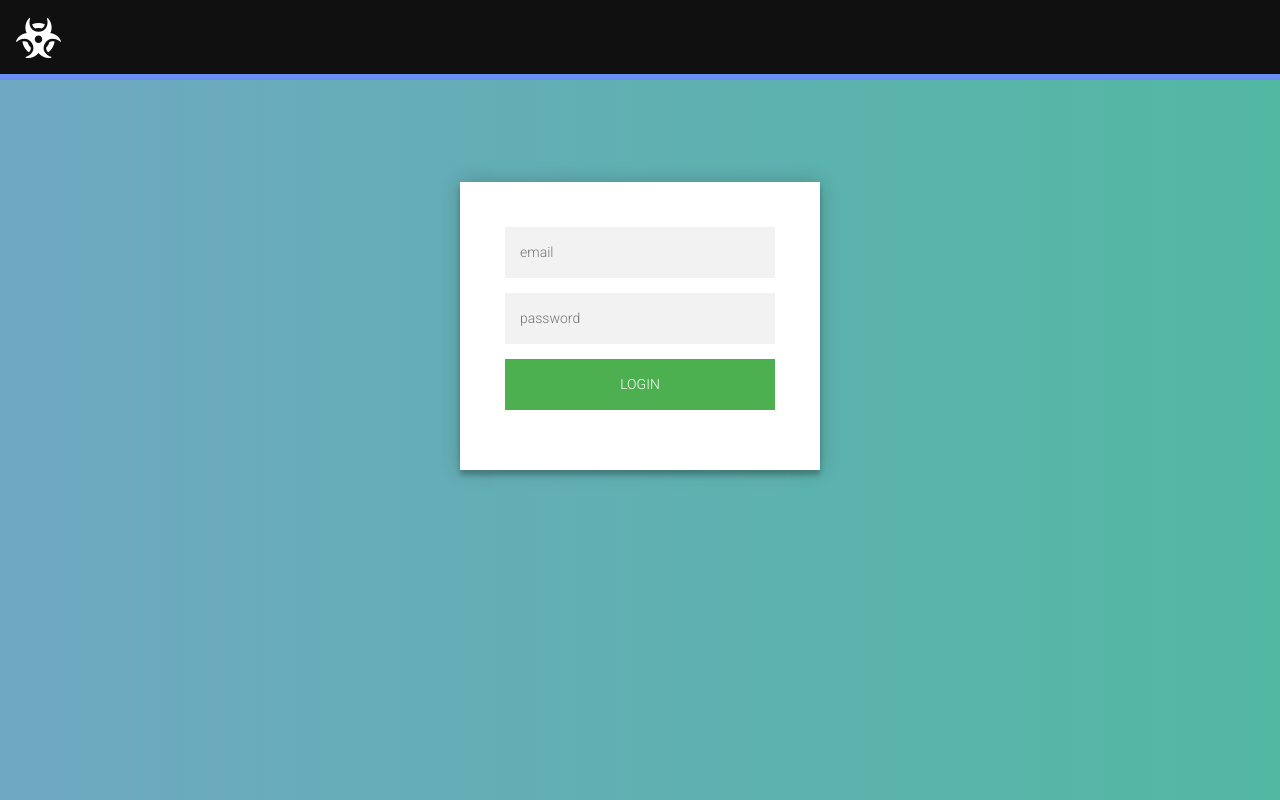
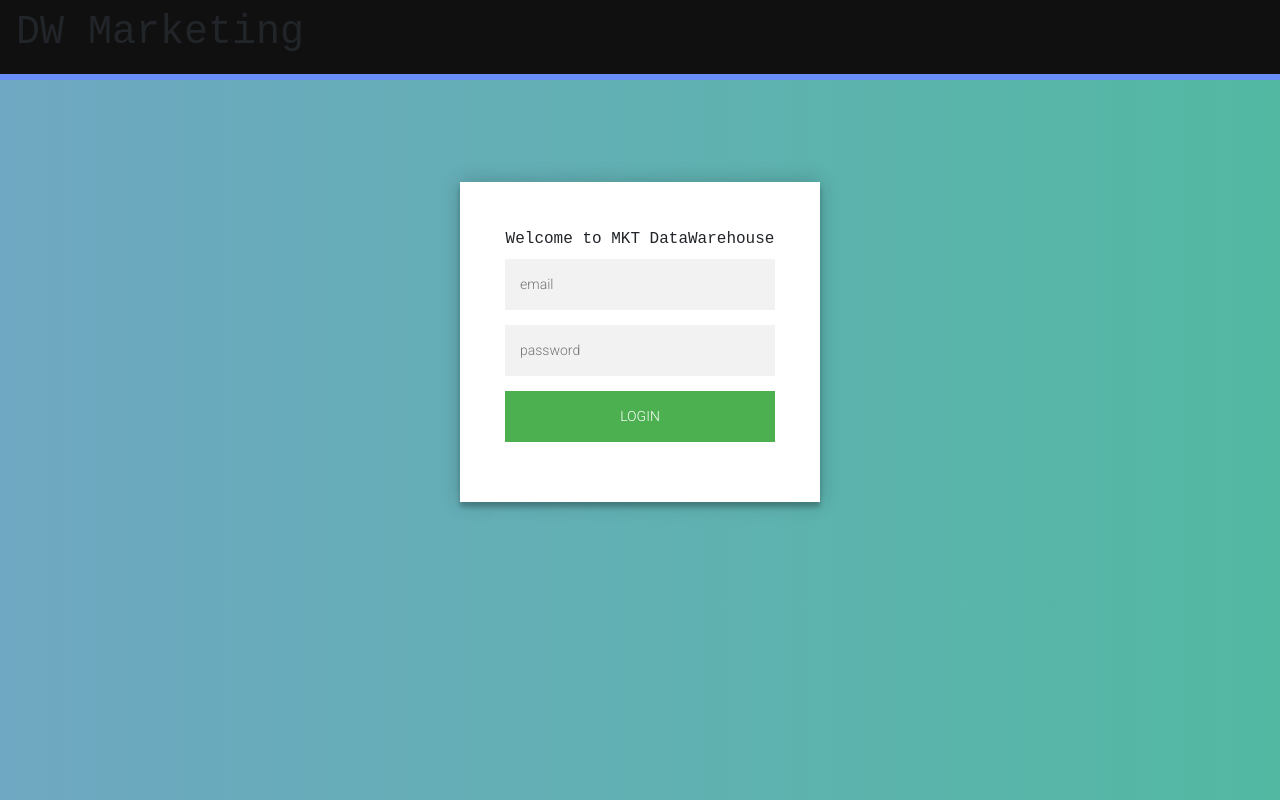
Before and after one commit to gopherunner/data-warehouse-service, a plain HTML site: page frontend/index.html in a window 1280 px wide. Drawn offline with nearby package versions, Linux system fonts and the light colour scheme.

Commit message:
update login-container

```diff
--- a/frontend/index.html
+++ b/frontend/index.html
@@ -13,17 +13,16 @@
 </head>
 <body class="index">
     <nav class="navbar">
-        <a class="navbar-brand">
-            <i class="fas fa-biohazard"></i>
-        </a>
+        <h1 id="navbar-logo">DW Marketing</h1>
     </nav>
 
     <div class="login-container">
         <div class="form-container">
             <form class="login-form">
+                <label class="welcome-message">Welcome to MKT DataWarehouse</label>
                 <input type="email" id="email" placeholder="email" name="email" required>
                 <input type="password" id="password" placeholder="password" name="password" autocomplete="off" required>
-                <button type="submit" id="btn">login</button>
+                <button type="submit" id="login-btn">login</button>
                 <p class="message" id="notification"></p>
             </form>
         </div>
```
